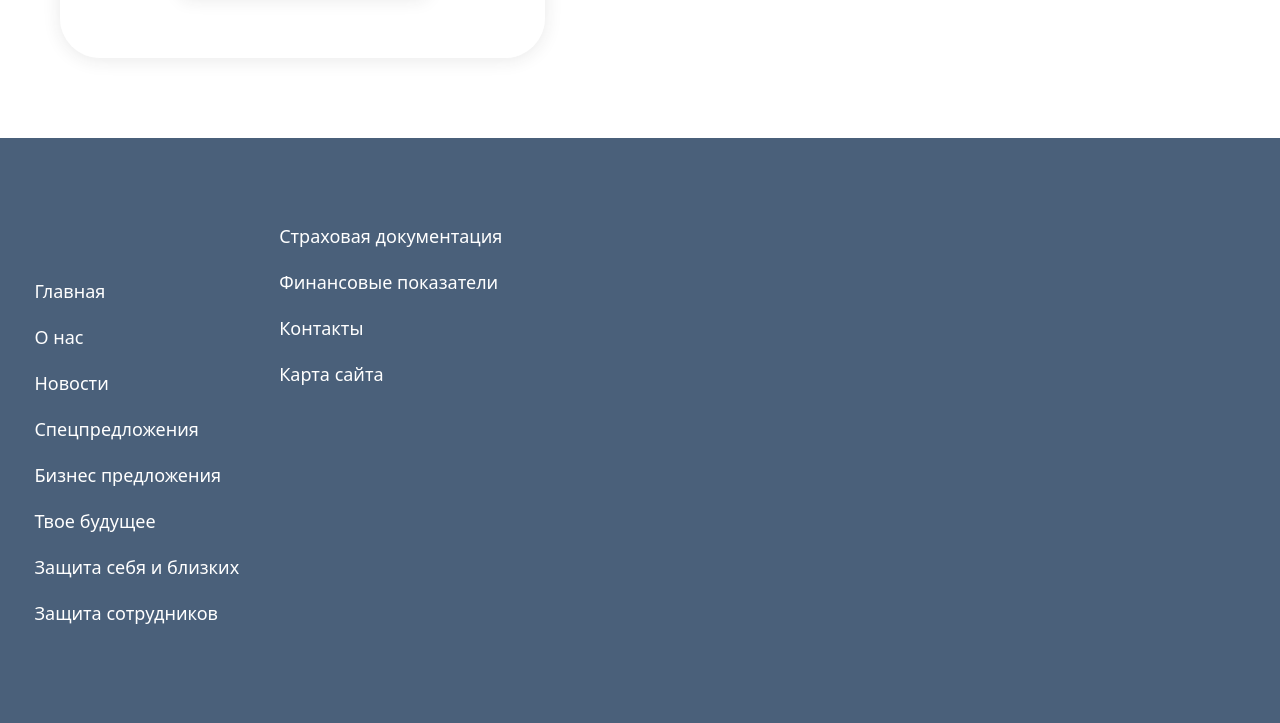
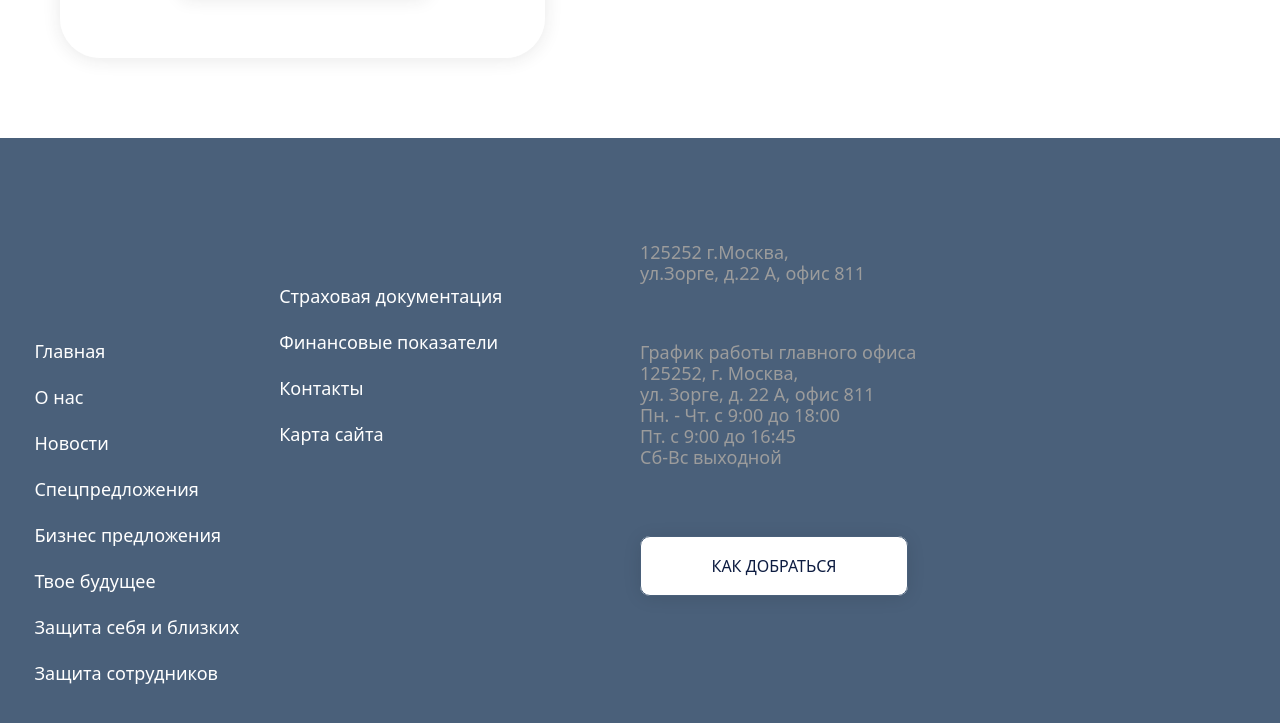
Before and after one commit to hungry-guerilla/---------, a website: page index.html in a window 1280 px wide. Shown: the part 6887-7610 px from the top of the page. Drawn offline with nearby package versions, Linux system fonts and the light colour scheme.

Commit message:
second__footer-block

```diff
--- a/index.html
+++ b/index.html
@@ -454,6 +454,18 @@
                             <li><a href="#" class="first__link-block-el">Карта сайта</a></li>
                         </ul>
                     </div>
+                    <div class="second__footer-block">
+                        <p class="adress">125252 г.Москва,<br>
+                        ул.Зорге, д.22 А, офис 811</p>
+                        <p class="work-time">График работы главного офиса<br>
+                            125252, г. Москва,<br>
+                            ул. Зорге, д. 22 А, офис 811<br>
+                            Пн. - Чт. с 9:00 до 18:00<br>
+                            Пт.  с 9:00 до 16:45 <br>
+                            Сб-Вс выходной
+                        </p>
+                        <a href="#" class="second__footer-btn">КАК ДОБРАТЬСЯ</a>
+                    </div>
                 </div>
             </footer>
     </div>
--- a/sass/style.scss
+++ b/sass/style.scss
@@ -722,6 +722,7 @@ form button{
     height: 587px;
     background: #4A607A;
     .footer__container {
+        padding-top: 60px;
         position: relative;
         max-width: 1160px;
         margin: 0 auto;
@@ -763,5 +764,38 @@ form button{
 
             }
         }
+        .second__footer-block {
+            position: absolute;
+            left: 50%;
+            padding-top: 44px;
+            p {
+                font-style: normal;
+                font-weight: 400;
+                font-size: 18px;
+                line-height: 21px;
+                color: #9C9C9C;
+            }
+            .work-time {
+                padding-top: 42px;
+                padding-bottom: 70px;
+            }
+            .second__footer-btn {
+                width: 266px;
+                height: 55px;
+                padding: 18px 70.5px;
+                background: #FFFFFF;
+                border: 1px solid #4A607A;
+                box-shadow: 0px 2px 18px rgba(0, 0, 0, 0.1);
+                border-radius: 10px;
+                font-style: normal;
+                font-weight: 400;
+                font-size: 16px;
+                line-height: 19px;
+                text-align: center;
+                text-transform: uppercase;
+                color: #0D1C41;
+            }
+        }
+
     }
 }
```
Also changed, not shown: css/style.css, css/style.min.css, 2 other files.
